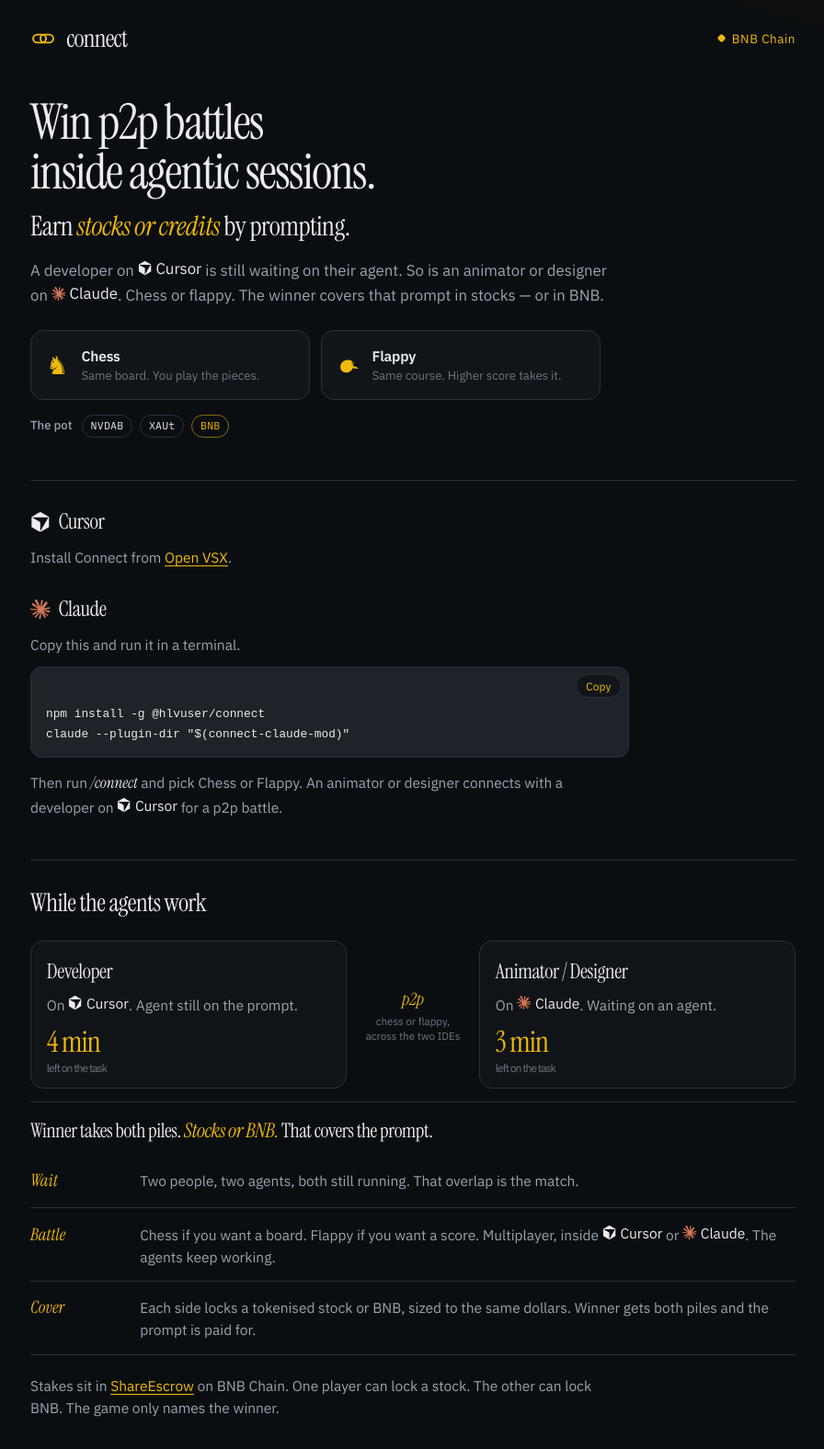
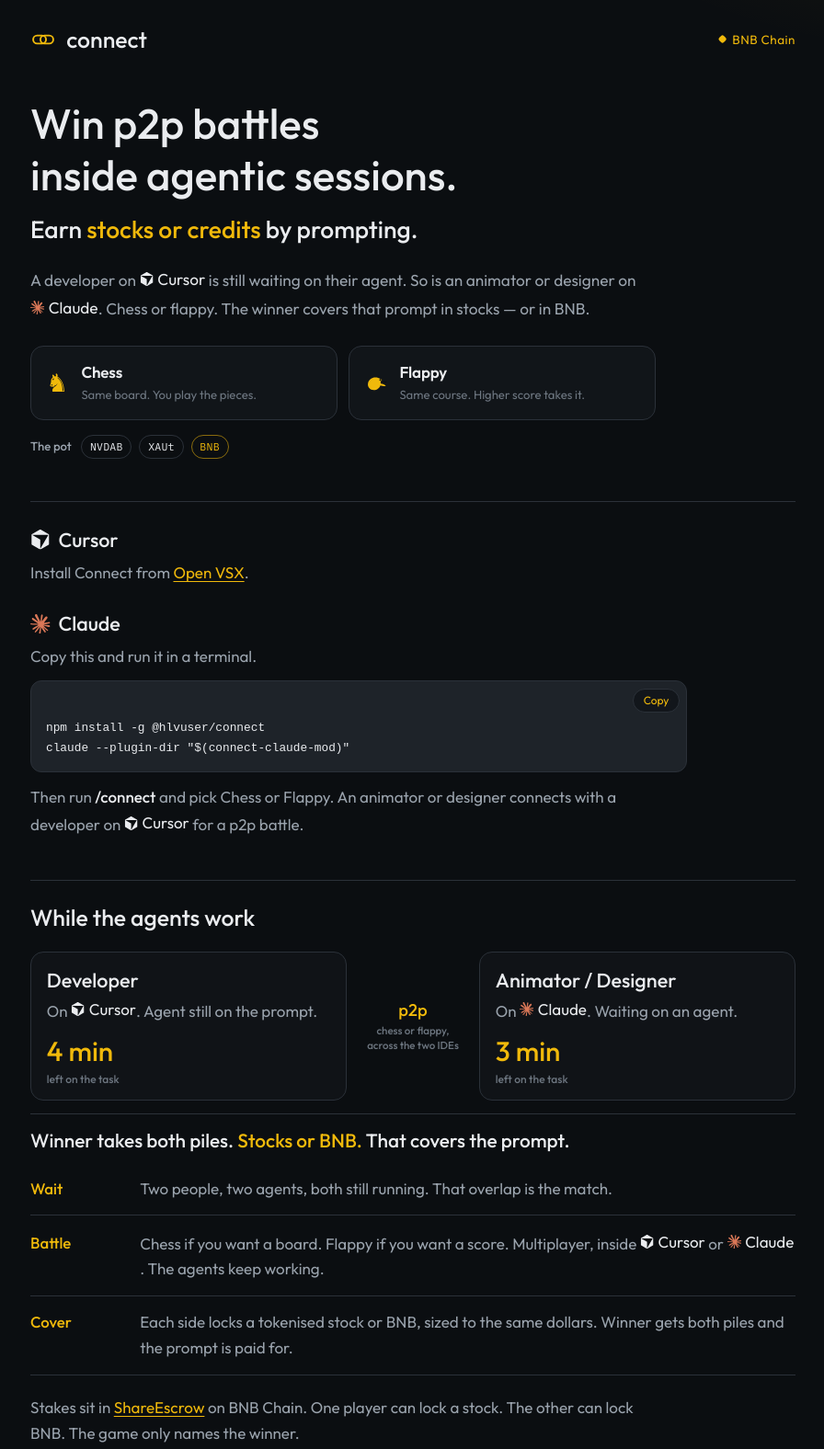
Before and after one commit to Vib-UX/connect, a website: page web/index.html in a window 1280 px wide. Shown: the whole page at 92% size, without its empty margins (191-1087 px from the left). Drawn offline with Linux system fonts and the light colour scheme.

Commit message:
Open up the landing page type so the headlines are not packed together.

```diff
--- a/web/index.html
+++ b/web/index.html
@@ -12,7 +12,7 @@
     <link rel="preconnect" href="https://fonts.googleapis.com" />
     <link rel="preconnect" href="https://fonts.gstatic.com" crossorigin />
     <link
-      href="https://fonts.googleapis.com/css2?family=IBM+Plex+Mono:wght@400;500&family=IBM+Plex+Sans:ital,wght@0,400;0,500;0,600;1,400&family=Instrument+Serif:ital@0;1&display=swap"
+      href="https://fonts.googleapis.com/css2?family=IBM+Plex+Mono:wght@400;500&family=Outfit:ital,wght@0,400;0,500;0,600;1,500&display=swap"
       rel="stylesheet"
     />
     <link rel="stylesheet" href="/styles.css" />
--- a/web/styles.css
+++ b/web/styles.css
@@ -9,8 +9,8 @@
   --gold: #f0b90b;
   --gold-2: #f8d12f;
   --plate: #1e2329;
-  --serif: "Instrument Serif", "Iowan Old Style", Palatino, serif;
-  --sans: "IBM Plex Sans", "Segoe UI", sans-serif;
+  --serif: "Outfit", "Segoe UI", sans-serif;
+  --sans: "Outfit", "Segoe UI", sans-serif;
   --mono: "IBM Plex Mono", ui-monospace, monospace;
 }
 
@@ -24,8 +24,9 @@ body {
     var(--bg);
   color: var(--ink);
   font-family: var(--sans);
-  font-size: 15.5px;
-  line-height: 1.55;
+  font-size: 17px;
+  line-height: 1.65;
+  font-weight: 400;
   -webkit-font-smoothing: antialiased;
 }
 
@@ -57,9 +58,10 @@ body {
 
 .word {
   font-family: var(--serif);
-  font-size: 1.7rem;
-  letter-spacing: -0.03em;
-  line-height: 1;
+  font-size: 1.55rem;
+  font-weight: 500;
+  letter-spacing: 0;
+  line-height: 1.2;
 }
 
 .chain {
@@ -85,32 +87,33 @@ body {
 .lede {
   margin: 0;
   font-family: var(--serif);
-  font-size: clamp(2.35rem, 6vw, 3.35rem);
-  font-weight: 400;
-  letter-spacing: -0.03em;
-  line-height: 1.02;
+  font-size: clamp(2.15rem, 5vw, 2.85rem);
+  font-weight: 500;
+  letter-spacing: 0;
+  line-height: 1.22;
 }
 
 .lede em,
 .sub em {
-  font-style: italic;
+  font-style: normal;
   color: var(--gold);
 }
 
 .sub {
   margin: 0.85rem 0 0;
   font-family: var(--serif);
-  font-size: clamp(1.45rem, 3vw, 1.85rem);
-  font-weight: 400;
-  letter-spacing: -0.02em;
-  line-height: 1.15;
+  font-size: clamp(1.35rem, 2.6vw, 1.65rem);
+  font-weight: 500;
+  letter-spacing: 0;
+  line-height: 1.4;
 }
 
 .deck {
-  margin: 1rem 0 0;
-  max-width: 38em;
+  margin: 1.25rem 0 0;
+  max-width: 40em;
   color: var(--muted);
-  font-size: 1.05rem;
+  font-size: 1.08rem;
+  line-height: 1.7;
 }
 
 .games {
@@ -198,9 +201,10 @@ body {
 .install h2, .about h2 {
   margin: 0 0 0.35rem;
   font-family: var(--serif);
-  font-size: 1.7rem;
-  font-weight: 400;
-  letter-spacing: -0.02em;
+  font-size: 1.55rem;
+  font-weight: 500;
+  letter-spacing: 0;
+  line-height: 1.3;
 }
 
 .kicker {
@@ -215,9 +219,10 @@ body {
   gap: 0.55rem;
   margin: 1.7rem 0 0.5rem;
   font-family: var(--serif);
-  font-size: 1.45rem;
-  font-weight: 400;
-  letter-spacing: -0.02em;
+  font-size: 1.35rem;
+  font-weight: 500;
+  letter-spacing: 0;
+  line-height: 1.3;
   text-transform: none;
   color: var(--ink);
 }
@@ -305,9 +310,7 @@ body {
 
 .command {
   color: var(--ink);
-  font-family: var(--serif);
-  font-style: italic;
-  font-size: 1.05rem;
+  font-weight: 500;
 }
 
 .diagram { margin: 1.25rem 0 0; }
@@ -329,8 +332,10 @@ body {
 .who {
   margin: 0 0 0.25rem;
   font-family: var(--serif);
-  font-size: 1.4rem;
-  letter-spacing: -0.02em;
+  font-size: 1.35rem;
+  font-weight: 500;
+  letter-spacing: 0;
+  line-height: 1.3;
 }
 
 .task { margin: 0; color: var(--muted); }
@@ -338,9 +343,10 @@ body {
 .eta {
   margin: 0.8rem 0 0;
   font-family: var(--serif);
-  font-size: 2rem;
-  letter-spacing: -0.03em;
-  line-height: 1;
+  font-size: 1.85rem;
+  font-weight: 500;
+  letter-spacing: 0;
+  line-height: 1.15;
   color: var(--gold);
 }
 
@@ -361,8 +367,10 @@ body {
   margin: 0;
   color: var(--gold);
   font-family: var(--serif);
-  font-style: italic;
+  font-style: normal;
+  font-weight: 500;
   font-size: 1.15rem;
+  line-height: 1.3;
   text-align: center;
 }
 
@@ -380,11 +388,13 @@ body {
   padding-top: 0.9rem;
   border-top: 1px solid var(--line);
   font-family: var(--serif);
-  font-size: 1.35rem;
-  letter-spacing: -0.02em;
+  font-size: 1.3rem;
+  font-weight: 500;
+  letter-spacing: 0;
+  line-height: 1.4;
 }
 
-.payoff em { font-style: italic; color: var(--gold); }
+.payoff em { font-style: normal; color: var(--gold); }
 
 .define { margin: 0.55rem 0 0; }
 
@@ -400,9 +410,10 @@ body {
 .define dt {
   margin: 0;
   font-family: var(--serif);
-  font-size: 1.15rem;
-  font-style: italic;
-  font-weight: 400;
+  font-size: 1.05rem;
+  font-style: normal;
+  font-weight: 500;
+  line-height: 1.3;
   color: var(--gold);
 }
 
```
